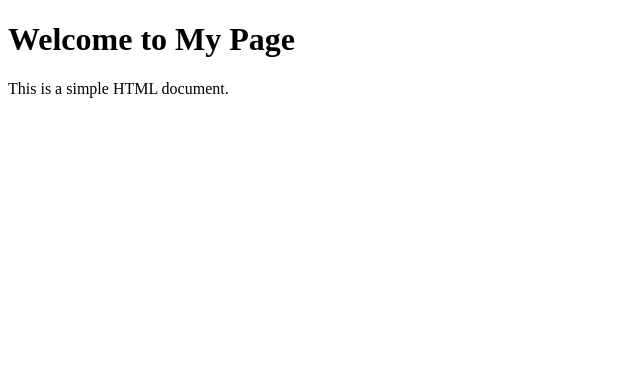
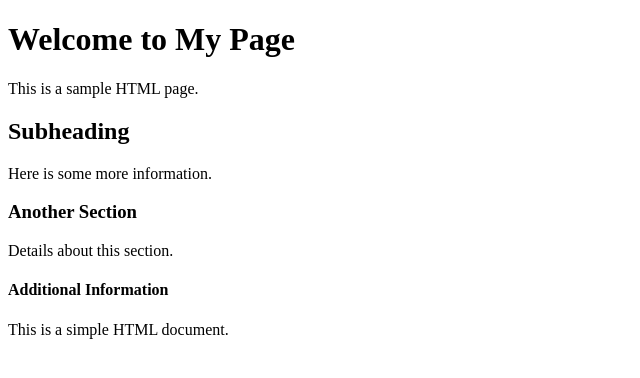
Before and after one commit to saf-i2303/latihan-git, a plain HTML site: page index.html in a window 1280 px wide. Shown: the whole page, without its empty margins (0-640 px from the left). Drawn offline with Linux system fonts and the light colour scheme.

Commit message:
second commit

```diff
--- a/index.html
+++ b/index.html
@@ -7,6 +7,12 @@
 </head>
 <body>
     <h1>Welcome to My Page</h1>
+    <p>This is a sample HTML page.</p>
+    <h2>Subheading</h2>
+    <p>Here is some more information.</p>
+    <h3>Another Section</h3>
+    <p>Details about this section.</p>
+    <h4>Additional Information</h4>
     <p>This is a simple HTML document.</p>
     <script>
         console.log("Hello, World!");
```
